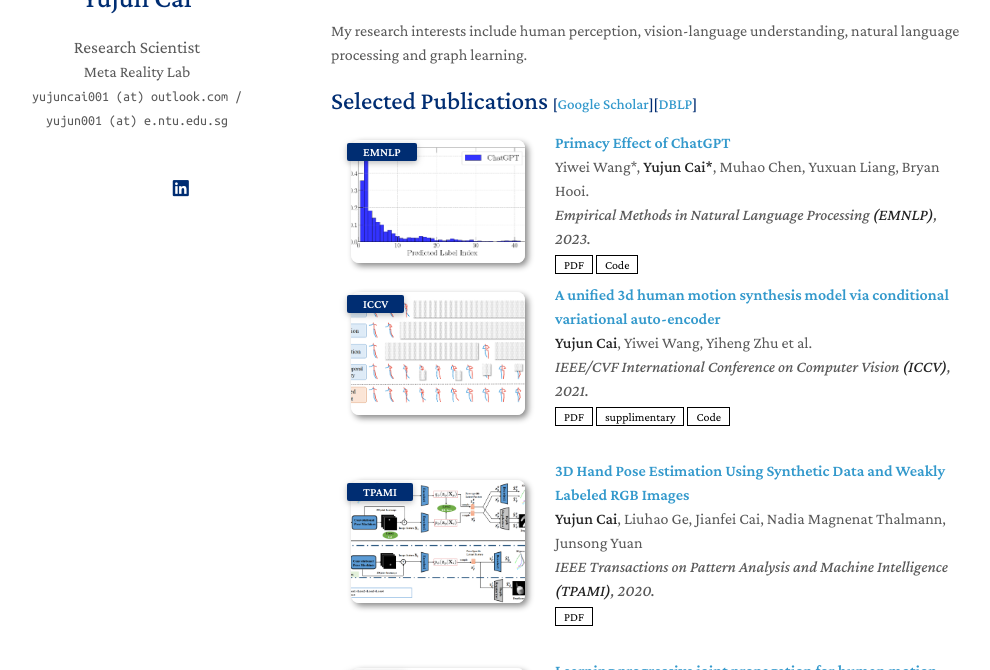
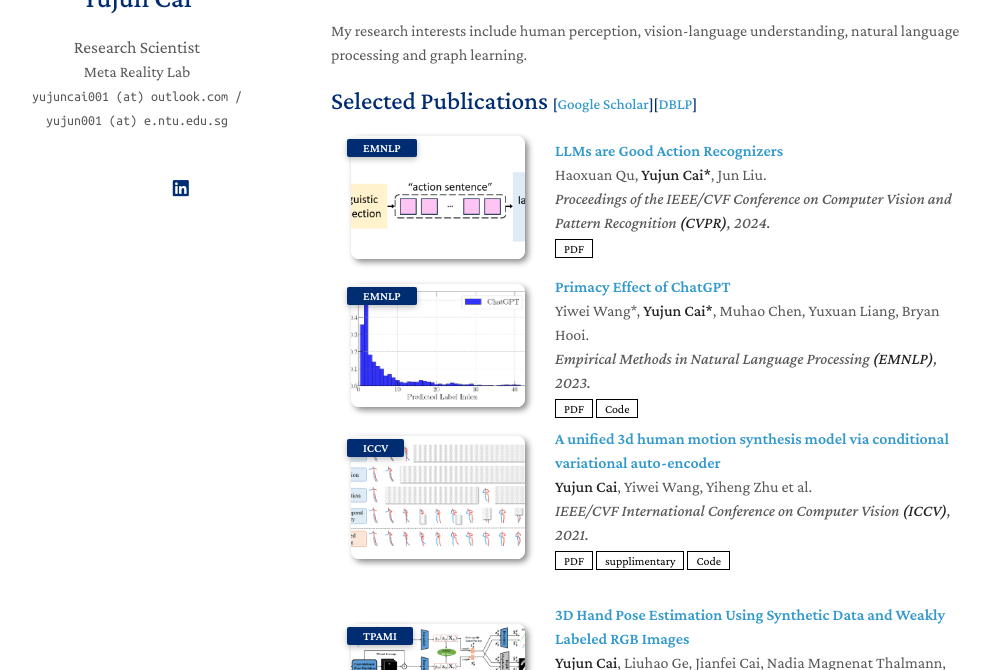
Before and after one commit to vanoracai/vanoracai.github.io, a Jekyll site: the page built from index.md, in a window 1280 px wide and 900 px high, cut to the strip 230-900 px from the top of the window. Shown: the whole strip, without its empty margins (139-1129 px from the left). Built offline with Jekyll 4.4.1, drawn with Linux system fonts in a browser that asks for light colours; nearby versions of some CDN libraries; a style sheet for code colours, icons or effects is not loaded; our own code applies the rules of GitHub Pages for plain Markdown files.

Commit message:
update cvpr 2024

```diff
--- a/_includes/publications.md
+++ b/_includes/publications.md
@@ -2,6 +2,26 @@
 
 <div class="publications">
 <ol class="bibliography">
+
+<li>
+<div class="pub-row">
+  <div class="col-sm-3 abbr" style="position: relative;padding-right: 15px;padding-left: 15px;">
+    <img src="papers/2024CVPR/cvpr2024.png" class="teaser img-fluid z-depth-1">
+            <abbr class="badge">EMNLP</abbr>
+  </div>
+  <div class="col-sm-9" style="position: relative;padding-right: 15px;padding-left: 20px;">
+      <div class="title"><a href="https://openaccess.thecvf.com/content/CVPR2024/papers/Qu_LLMs_are_Good_Action_Recognizers_CVPR_2024_paper.pdf">LLMs are Good Action Recognizers</a></div>
+      <div class="author"> Haoxuan Qu, <strong>Yujun Cai*</strong>, Jun Liu.</div>
+      <div class="periodical"><em>Proceedings of the IEEE/CVF Conference on Computer Vision and Pattern Recognition <strong>(CVPR)</strong>, 2024.</em>
+      </div>
+    <div class="links">
+      <a href="https://openaccess.thecvf.com/content/CVPR2024/papers/Qu_LLMs_are_Good_Action_Recognizers_CVPR_2024_paper.pdf" class="btn btn-sm z-depth-0" role="button" target="_blank" style="font-size:12px;">PDF</a>
+      <!-- <a href="https://openaccess.thecvf.com/content/CVPR2024/papers/Qu_LLMs_are_Good_Action_Recognizers_CVPR_2024_paper.pdf" class="btn btn-sm z-depth-0" role="button" target="_blank" style="font-size:12px;">Code</a> -->
+<!--       <a href="https://bib.yliu.me/CVPR23a.txt" class="btn btn-sm z-depth-0" role="button" target="_blank" style="font-size:12px;">BibTex</a>  -->
+    </div>
+  </div>
+</div>
+</li>
 
 <li>
 <div class="pub-row">
```
Also changed, not shown: papers/2024CVPR/cvpr2024.png (added).
